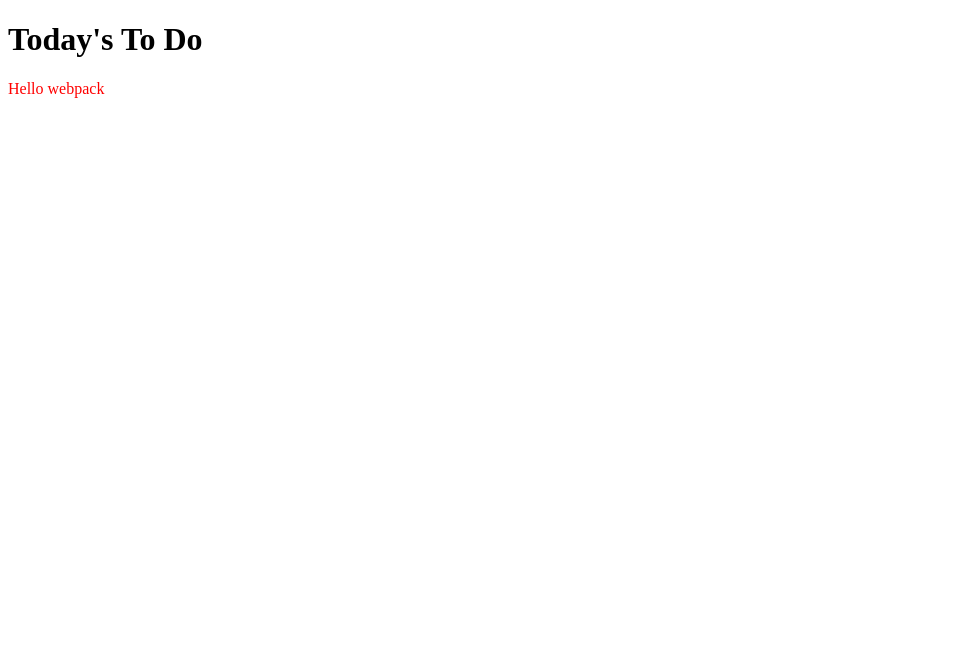
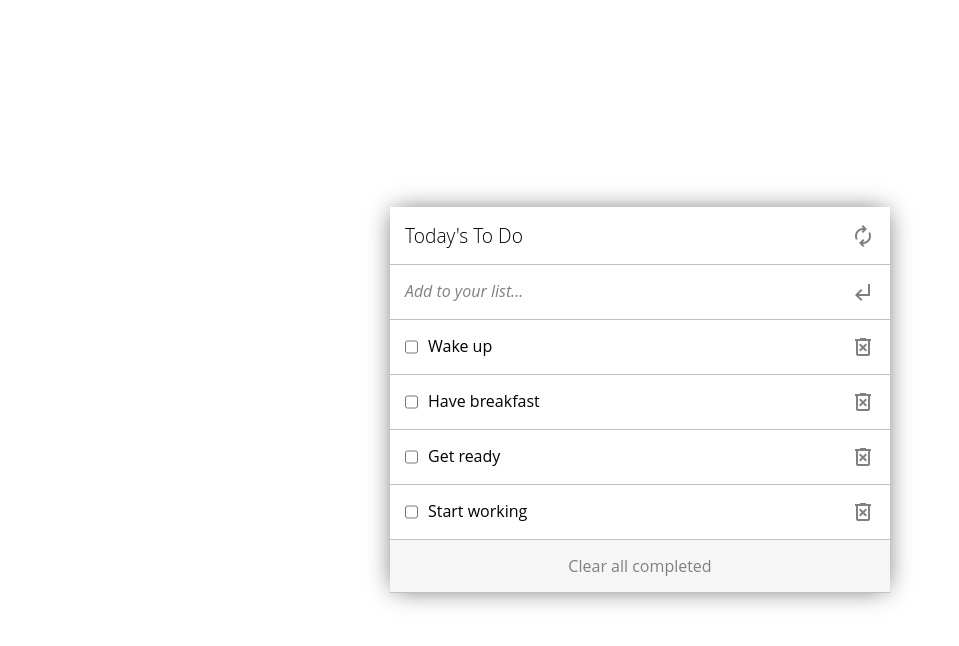
Before and after one commit to jmonto55/To-Do-List, a website built with webpack: page src/index.html in a window 1280 px wide. Shown: the whole page, without its empty margins (0-959 px from the left). Built offline with nearby package versions, Linux system fonts and the light colour scheme.

Commit message:
Add array with tasks object and styles

```diff
--- a/src/index.html
+++ b/src/index.html
@@ -3,9 +3,20 @@
 <head>
     <meta charset="UTF-8">
     <meta name="viewport" content="width=device-width, initial-scale=1.0">
+    <link rel="stylesheet" href="https://fonts.googleapis.com/css2?family=Material+Symbols+Outlined:opsz,wght,FILL,GRAD@48,400,0,0" />
+    <link rel="stylesheet" href="https://fonts.googleapis.com/css2?family=Material+Symbols+Outlined:opsz,wght,FILL,GRAD@48,400,0,0" />
+    <link rel="stylesheet" href="https://fonts.googleapis.com/css2?family=Material+Symbols+Outlined:opsz,wght,FILL,GRAD@48,400,0,0" />
     <title>Wbpack Exercise</title>
 </head>
 <body>
-    <h1>Today's To Do</h1>
+    <main>
+        <header>
+            <h1 class="main_title">Today's To Do</h1>
+            <span class="material-symbols-outlined">autorenew</span>
+        </header>
+        <section class="list_section">
+            <ul class="tasks_list"></ul>
+        </section>
+    </main>
 </body>
 </html>
--- a/src/index.js
+++ b/src/index.js
@@ -3,14 +3,54 @@
 import _ from 'lodash';
 import './style.css';
 
-function component() {
-  const element = document.createElement('div');
+let taskList = [
+  {
+    description: "Wake up",
+    completed: true,
+    index: 0
+  },
+  {
+    description: "Have breakfast",
+    completed: true,
+    index: 1
+  },
+  {
+    description: "Get ready",
+    completed: true,
+    index: 2
+  },
+  {
+    description: "Start working",
+    completed: true,
+    index: 3
+  },
+];
 
-  // Lodash, now imported by this script
-  element.innerHTML = _.join(['Hello', 'webpack'], ' ');
-  element.classList.add('hello');
+const displayTasks = () => {
+  const listSection = document.querySelector('.tasks_list');
+  taskList.forEach((e) => {
+    if (e.index === 0) {
+      listSection.innerHTML += `
+    <li class="add_task">
+      <p>Add to your list...</p>
+      <span class="material-symbols-outlined">subdirectory_arrow_left</span>
+    </li>`;
+    }
+    listSection.innerHTML += `
+    <li class="task">
+      <div class="task_container">
+        <input id="${e.index}" class="to_do_input" type="checkbox">
+        <p>${e.description}</p>
+      </div>
+      <span class="material-symbols-outlined">delete_forever</span>
+    </li>`;
+  });
+  listSection.innerHTML += `
+    <li class="clear_tasks">
+      <p>Clear all completed</p>
+    </li>`;
+};
 
-  return element;
-}
-
-document.body.appendChild(component());
+window.onload = ()  => {
+  displayTasks();
+};
--- a/src/style.css
+++ b/src/style.css
@@ -1,3 +1,92 @@
-.hello {
-  color: red;
+* {
+  box-sizing: border-box;
+  padding: 0;
+  margin: 0;
+  font-family:
+    "Open Sans",
+    "Lucida Grande",
+    "tahoma",
+    "verdana",
+    "arial",
+    sans-serif;
 }
+
+body {
+  height: 100vh;
+  display: flex;
+  flex-direction: column;
+  align-items: center;
+  justify-content: center;
+}
+
+main {
+  box-shadow: 0 0 24px -4px rgba(0, 0, 0, 0.63);
+}
+
+header {
+  width: 60vw;
+  min-width: 250px;
+  max-width: 500px;
+  display: flex;
+  align-items: center;
+  justify-content: space-between;
+  border-bottom: solid silver 1px;
+  padding: 15px;
+}
+
+.tasks_list {
+  width: 60vw;
+  min-width: 250px;
+  max-width: 500px;
+}
+
+.main_title {
+  font-size: 1.2rem;
+  font-weight: 300;
+}
+
+.task_container {
+  width: 60%;
+  display: flex;
+}
+
+.task_container input {
+  margin-right: 10px;
+}
+
+li {
+  display: flex;
+  list-style: none;
+  border-bottom: solid silver 1px;
+  padding: 15px;
+}
+
+.add_task {
+  font-style: italic;
+  color: grey;
+  font-weight: 500;
+  justify-content: space-between;
+}
+
+.task {
+  padding: 15px;
+  justify-content: space-between;
+}
+
+.clear_tasks {
+  display: flex;
+  justify-content: center;
+  background-color: #f6f6f6;
+  color: grey;
+  cursor: pointer;
+}
+
+.material-symbols-outlined {
+  color: grey;
+  cursor: pointer;
+}
+
+.to_do_input {
+  color: grey;
+  cursor: pointer;
+}
```
